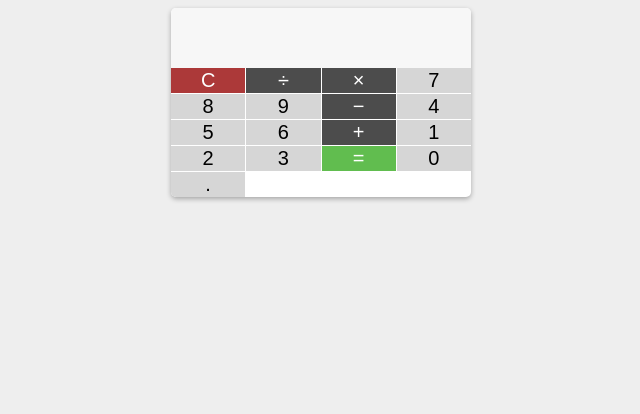
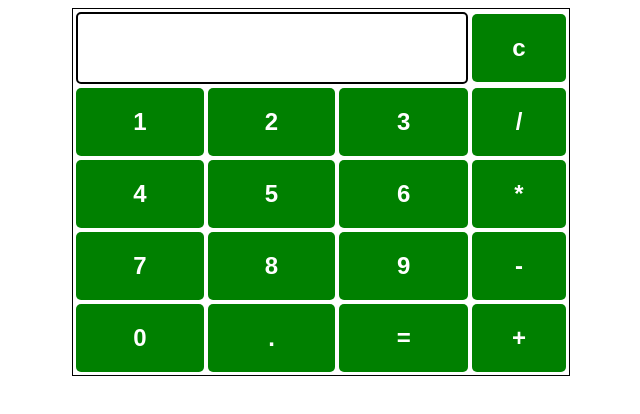
Before and after one commit to yusufaras104/calculator, a plain HTML site: page index.html in a window 1280 px wide. Shown: the whole page, without its empty margins (319-959 px from the left). Drawn offline with nearby package versions, Linux system fonts and the light colour scheme.

Commit message:
Update index.html

```diff
--- a/index.html
+++ b/index.html
@@ -1,142 +1,141 @@
 <!DOCTYPE html>
 <html>
+
 <head>
-	<script async custom-element="amp-ad" src="https://cdn.ampproject.org/v0/amp-ad-0.1.js"></script>
-	<title>Calculator App</title>
+	<script src=
+"https://cdnjs.cloudflare.com/ajax/libs/mathjs/10.6.4/math.js"
+		integrity=
+"sha512-BbVEDjbqdN3Eow8+empLMrJlxXRj5nEitiCAK5A1pUr66+jLVejo3PmjIaucRnjlB0P9R3rBUs3g5jXc8ti+fQ=="
+		crossorigin="anonymous"
+		referrerpolicy="no-referrer"></script>
+	<script src=
+"https://cdnjs.cloudflare.com/ajax/libs/mathjs/10.6.4/math.min.js"
+		integrity=
+"sha512-iphNRh6dPbeuPGIrQbCdbBF/qcqadKWLa35YPVfMZMHBSI6PLJh1om2xCTWhpVpmUyb4IvVS9iYnnYMkleVXLA=="
+		crossorigin="anonymous"
+		referrerpolicy="no-referrer"></script>
+	<!-- for styling -->
 	<style>
-		body {
-			font-family: Arial, sans-serif;
-			background-color: #eee;
+		table {
+			border: 1px solid black;
+			margin-left: auto;
+			margin-right: auto;
 		}
-		.calculator {
-			margin: 0 auto;
-			width: 300px;
-			background-color: #fff;
-			box-shadow: 0px 2px 5px rgba(0, 0, 0, 0.3);
+
+		input[type="button"] {
+			width: 100%;
+			padding: 20px 40px;
+			background-color: green;
+			color: white;
+			font-size: 24px;
+			font-weight: bold;
+			border: none;
 			border-radius: 5px;
-			overflow: hidden;
 		}
-		.display {
-			padding: 10px;
-			text-align: right;
-			background-color: #f7f7f7;
-		}
-		.display input[type="text"] {
-			width: 100%;
-			height: 40px;
+
+		input[type="text"] {
+			padding: 20px 30px;
+			font-size: 24px;
+			font-weight: bold;
 			border: none;
-			background-color: #f7f7f7;
-			font-size: 20px;
-			padding-right: 10px;
-			box-sizing: border-box;
-			outline: none;
-			text-align: right;
-		}
-		.buttons {
-			display: grid;
-			grid-template-columns: repeat(4, 1fr);
-			grid-gap: 1px;
-		}
-		button {
-			background-color: #d6d6d6;
-			border: none;
-			font-size: 20px;
-			cursor: pointer;
-			transition: background-color 0.2s ease;
-			outline: none;
-		}
-		button:hover {
-			background-color: #bbb;
-		}
-		button:active {
-			background-color: #999;
-		}
-		button.clear {
-			background-color: #ac3939;
-			color: #fff;
-		}
-		button.clear:hover {
-			background-color: #902727;
-		}
-		button.operator {
-			background-color: #4c4c4c;
-			color: #fff;
-		}
-		button.operator:hover {
-			background-color: #383838;
-		}
-		button.equals {
-			background-color: #61bd4f;
-			color: #fff;
-		}
-		button.equals:hover {
-			background-color: #5aac44;
+			border-radius: 5px;
+			border: 2px solid black;
 		}
 	</style>
-	<script async src="https://pagead2.googlesyndication.com/pagead/js/adsbygoogle.js?client=ca-pub-9904639098825841"
-     crossorigin="anonymous"></script>
 </head>
+<!-- create table -->
+
 <body>
-	<amp-ad
-     layout="fixed"
-     width="728"
-     height="90"
-     type="adsense"
-     data-ad-client="ca-pub-9904639098825841"
-     data-ad-slot="5693725866">
-</amp-ad>
-	<div class="calculator">
-		<div class="display">
-			<input type="text" id="result" disabled>
-		</div>
-		<div class="buttons">
-			<button onclick="clearResult()" class="clear">C</button>
-			<button onclick="addToResult('/')" class="operator">&divide;</button>
-			<button onclick="addToResult('*')" class="operator">&times;</button>
-			<button onclick="addToResult('7')">7</button>
-			<button onclick="addToResult('8')">8</button>
-			<button onclick="addToResult('9')">9</button>
-			<button onclick="addToResult('-')" class="operator">&minus;</button>
-			<button onclick="addToResult('4')">4</button>
-			<button onclick="addToResult('5')">5</button>
-			<button onclick="addToResult('6')">6</button>
-			<button onclick="addToResult('+')" class="operator">+</button>
-			<button onclick="addToResult('1')">1</button>
-			<button onclick="addToResult('2')">2</button>
-			<button onclick="addToResult('3')">3</button>
-			<button onclick="calculateResult()" class="equals">=</button>
-      <button onclick="addToResult('0')">0</button>
-      			<button onclick="addToResult('.')" id="decimal">.</button>
-		</div>
-	</div>
+	<table id="calcu">
+		<tr>
+			<td colspan="3"><input type="text" id="result"></td>
+			<!-- clr() function will call clr to clear all value -->
+			<td><input type="button" value="c" onclick="clr()" /> </td>
+		</tr>
+		<tr>
+			<!-- create button and assign value to each button -->
+			<!-- dis("1") will call function dis to display value -->
+			<td><input type="button" value="1" onclick="dis('1')"
+						onkeydown="myFunction(event)"> </td>
+			<td><input type="button" value="2" onclick="dis('2')"
+						onkeydown="myFunction(event)"> </td>
+			<td><input type="button" value="3" onclick="dis('3')"
+						onkeydown="myFunction(event)"> </td>
+			<td><input type="button" value="/" onclick="dis('/')"
+						onkeydown="myFunction(event)"> </td>
+		</tr>
+		<tr>
+			<td><input type="button" value="4" onclick="dis('4')"
+						onkeydown="myFunction(event)"> </td>
+			<td><input type="button" value="5" onclick="dis('5')"
+						onkeydown="myFunction(event)"> </td>
+			<td><input type="button" value="6" onclick="dis('6')"
+						onkeydown="myFunction(event)"> </td>
+			<td><input type="button" value="*" onclick="dis('*')"
+						onkeydown="myFunction(event)"> </td>
+		</tr>
+		<tr>
+			<td><input type="button" value="7" onclick="dis('7')"
+						onkeydown="myFunction(event)"> </td>
+			<td><input type="button" value="8" onclick="dis('8')"
+						onkeydown="myFunction(event)"> </td>
+			<td><input type="button" value="9" onclick="dis('9')"
+						onkeydown="myFunction(event)"> </td>
+			<td><input type="button" value="-" onclick="dis('-')"
+						onkeydown="myFunction(event)"> </td>
+		</tr>
+		<tr>
+			<td><input type="button" value="0" onclick="dis('0')"
+						onkeydown="myFunction(event)"> </td>
+			<td><input type="button" value="." onclick="dis('.')"
+						onkeydown="myFunction(event)"> </td>
+			<!-- solve function call function solve to evaluate value -->
+			<td><input type="button" value="=" onclick="solve()"> </td>
+
+			<td><input type="button" value="+" onclick="dis('+')"
+						onkeydown="myFunction(event)"> </td>
+		</tr>
+	</table>
 
 	<script>
-		let result = document.getElementById('result');
-
-		function addToResult(value) {
-			result.value += value;
+		// Function that display value
+		function dis(val) {
+			document.getElementById("result").value += val
 		}
 
-		function clearResult() {
-			result.value = '';
+		function myFunction(event) {
+			if (event.key == '0' || event.key == '1'
+				|| event.key == '2' || event.key == '3'
+				|| event.key == '4' || event.key == '5'
+				|| event.key == '6' || event.key == '7'
+				|| event.key == '8' || event.key == '9'
+				|| event.key == '+' || event.key == '-'
+				|| event.key == '*' || event.key == '/')
+				document.getElementById("result").value += event.key;
 		}
 
-		function calculateResult() {
-			result.value = eval(result.value);
+		var cal = document.getElementById("calcu");
+		cal.onkeyup = function (event) {
+			if (event.keyCode === 13) {
+				console.log("Enter");
+				let x = document.getElementById("result").value
+				console.log(x);
+				solve();
+			}
 		}
 
-		// Disable decimal button if already used
-		document.getElementById('decimal').onclick = function() {
-			this.disabled = true;
+		// Function that evaluates the digit and return result
+		function solve() {
+			let x = document.getElementById("result").value
+			let y = math.evaluate(x)
+			document.getElementById("result").value = y
 		}
 
-		// Enable decimal button again if clear button is clicked
-		document.getElementsByClassName('clear')[0].onclick = function() {
-			document.getElementById('decimal').disabled = false;
+		// Function that clear the display
+		function clr() {
+			document.getElementById("result").value = ""
 		}
 	</script>
+</body>
 
-	<script async src="https://pagead2.googlesyndication.com/pagead/js/adsbygoogle.js?client=ca-pub-9904639098825841"
-     crossorigin="anonymous"></script>
-</body>
 </html>
```
